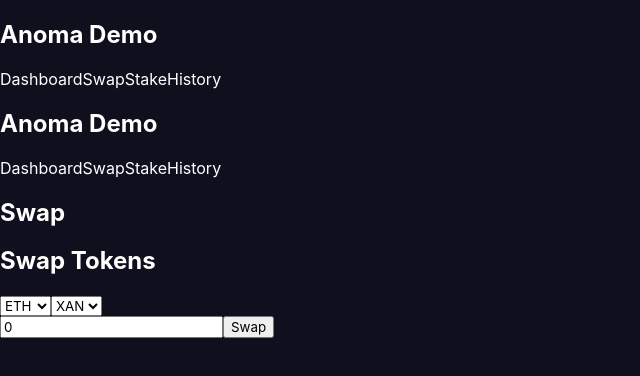
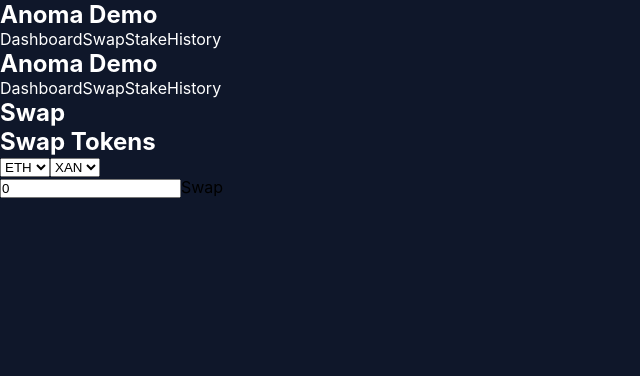
Before and after one commit to forumevi/anoma-intent-project, a Next.js app: page /dashboard/swap in a window 1280 px wide. Shown: the top 376 px of the page, without its empty margins (0-640 px from the left). Built offline with nearby package versions, Linux system fonts and the light colour scheme.

Commit message:
Update globals.css

```diff
--- a/app/globals.css
+++ b/app/globals.css
@@ -1,33 +1,49 @@
+/* globals.css */
+
+/* Temel sayfa ayarları */
 html, body {
   padding: 0;
   margin: 0;
-  font-family: 'Inter', system-ui, sans-serif;
-  background-color: #0f0f1e;
-  color: white;
+  font-family: 'Inter', sans-serif;
+  background-color: #0f172a; /* koyu arka plan */
+  color: #ffffff; /* metin rengi beyaz */
 }
 
+/* Tüm elemanlarda kutu boyutlamasını kontrol et */
 * {
   box-sizing: border-box;
+  margin: 0;
+  padding: 0;
 }
 
-input, select, button {
-  font-family: inherit;
-}
-
+/* Linkler */
 a {
   text-decoration: none;
   color: inherit;
 }
 
-button:focus, input:focus {
-  outline: none;
-  ring: 2px solid #4f46e5;
+/* Button stili */
+button {
+  cursor: pointer;
+  border: none;
+  background: none;
+  font: inherit;
 }
 
-.animate-fade-in {
-  animation: fade-in 0.5s ease-out;
+/* Başlıklar ve paragraf */
+h1, h2, h3, h4, h5, h6, p {
+  margin: 0;
+  padding: 0;
 }
 
-.animate-slide-in {
-  animation: slide-in 0.5s ease-out;
+/* Scrollbar stil (opsiyonel, modern görünüm) */
+::-webkit-scrollbar {
+  width: 8px;
 }
+::-webkit-scrollbar-thumb {
+  background-color: #4ade80;
+  border-radius: 4px;
+}
+::-webkit-scrollbar-track {
+  background-color: #1e293b;
+}
```
